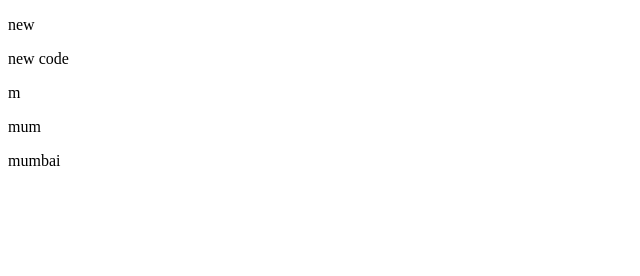
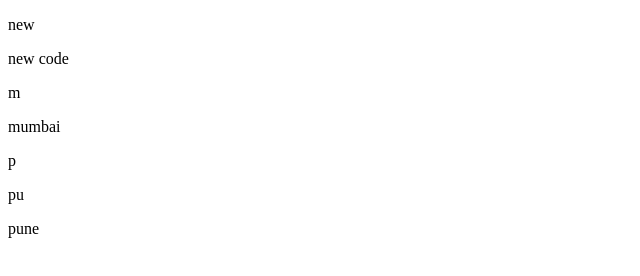
Before and after one commit to tanvi1977/Manager, a plain HTML site: page index.html in a window 1280 px wide. Shown: the whole page, without its empty margins (0-640 px from the left). Drawn offline with Linux system fonts and the light colour scheme.

Commit message:
added p
added pu

added pune

```diff
--- a/index.html
+++ b/index.html
@@ -8,8 +8,11 @@
     <p>new</p>
     <p>new code</p>
     <p>m</p>
-    <p>mum</p>
+
     <p>mumbai</p>
+    <p>p</p>
+    <p>pu</p>
+    <p>pune</p>
 </head>
 <body>
 
```
